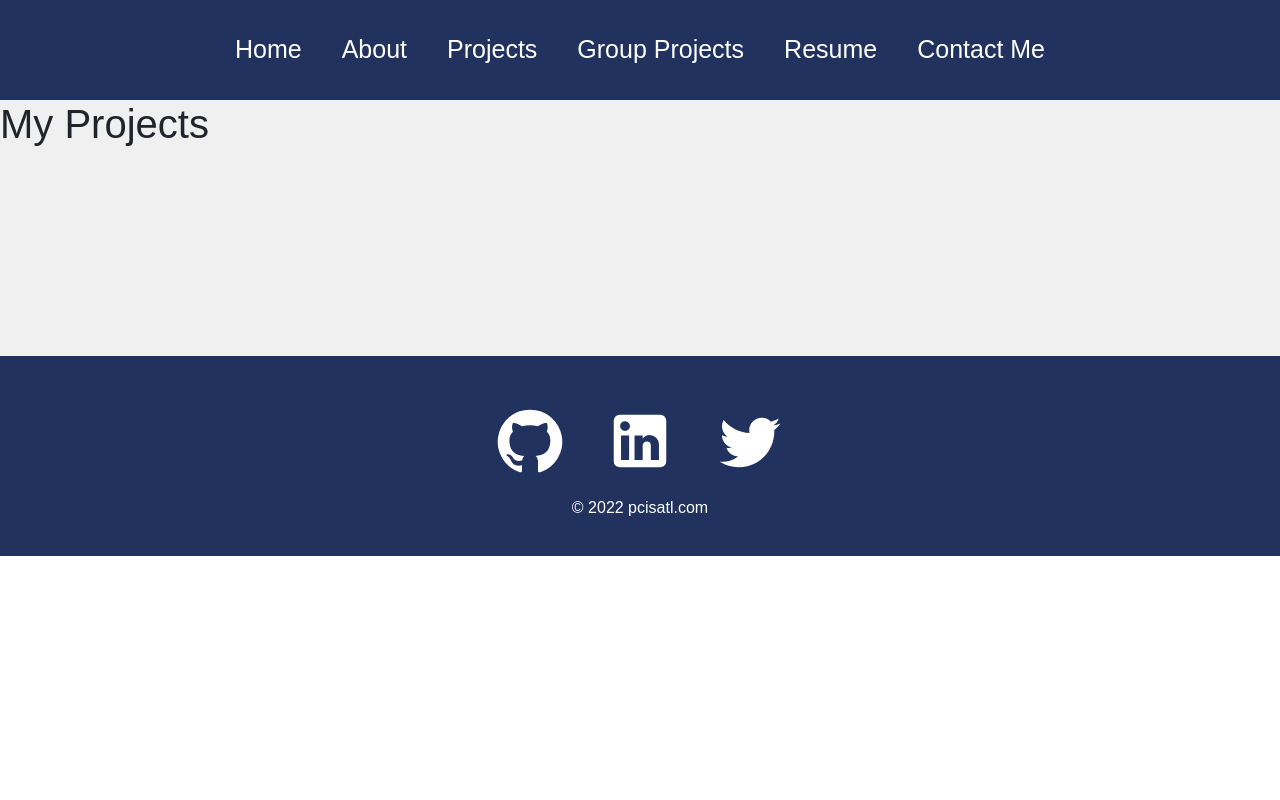
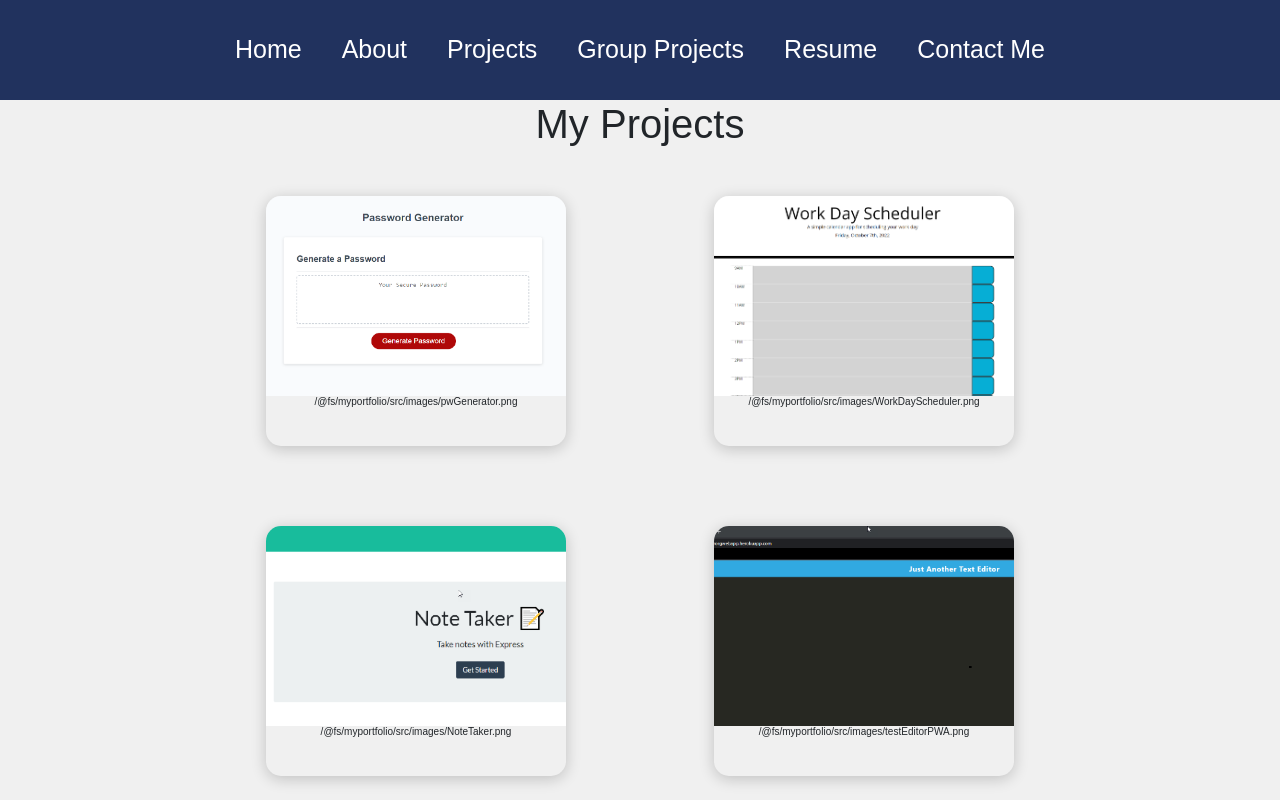
Before and after one commit to mandrews78/MyPortofolio2022, a React (Create React App) app in the folder myportfolio/: page /projects in a window 1280 px wide. Shown: the top 800 px of the page. Built offline with nearby package versions, Linux system fonts and the light colour scheme.

Commit message:
fixed project page

```diff
--- a/myportfolio/src/components/ProjectItem.js
+++ b/myportfolio/src/components/ProjectItem.js
@@ -3,10 +3,9 @@ import React from 'react'
 function ProjectItem({ image, name}) {
   return (
     <div className='projectItem'>
-        <div style={{backgroundImage: 'url()>
-        <h1>
-{name}
-        </h1>
+      <div style={{backgroundImage: `url(${image})`}} className="bgImage" />
+      <h1> {image} </h1>
+
     </div>
   )
 }
--- a/myportfolio/src/pages/Home.js
+++ b/myportfolio/src/pages/Home.js
@@ -1,11 +1,12 @@
 import React from 'react'
+import ProjectItem from '../components/ProjectItem'
 import myPhoto from '../images/myphoto.jpg'
 import '../styles/Home.css'
 function Home() {
   return (
     <div className='Home'>
 
-      <myPhoto />
+      <ProjectItem name='myphoto.jpg' image={myPhoto} />
       <h2>Michael Andrews</h2>
     </div>
   )
--- a/myportfolio/src/pages/Projects.js
+++ b/myportfolio/src/pages/Projects.js
@@ -1,10 +1,24 @@
 import React from 'react'
+import ProjectItem from '../components/ProjectItem'
+import pwGenerator from '../images/pwGenerator.png'
+import NoteTaker from '../images/NoteTaker.png'
+import testEditorPWA from '../images/testEditorPWA.png'
+import WorkDayScheduler from '../images/WorkDayScheduler.png'
+// import pwGenerator from '../images/pwGenerator.png'
+// import pwGenerator from '../images/pwGenerator.png'
+import '../styles/Projects.css'
+
 
 function projects() {
   return (
     <div className='projects'>
       <h1>My Projects</h1>
       <div className='projectList'>
+      <ProjectItem name="pwGenerator.png" image={pwGenerator}/>
+      <ProjectItem name='WorkDayScheduler.png' image={WorkDayScheduler} />
+      <ProjectItem name='Note Taker' image={NoteTaker}/>
+      <ProjectItem name='testEditorPWA.png' image={testEditorPWA} />
+
 
       </div>
     </div>
--- a/myportfolio/src/styles/Projects.css
+++ b/myportfolio/src/styles/Projects.css
@@ -29,7 +29,7 @@ h1 {
   .projectItem {
     border-radius: 15px;
     width: 300px;
-    height: 300px;
+    height: 250px;
     margin: 40px;
     box-shadow: 0px 3px 15px rgba(0, 0, 0, 0.2);
     text-align: center;
@@ -51,7 +51,7 @@ h1 {
   }
 
   .projectItem h1 {
-    font-size: 25px;
+    font-size: 10px;
   }
 
   @media only screen and (max-width: 1300px) {
```
